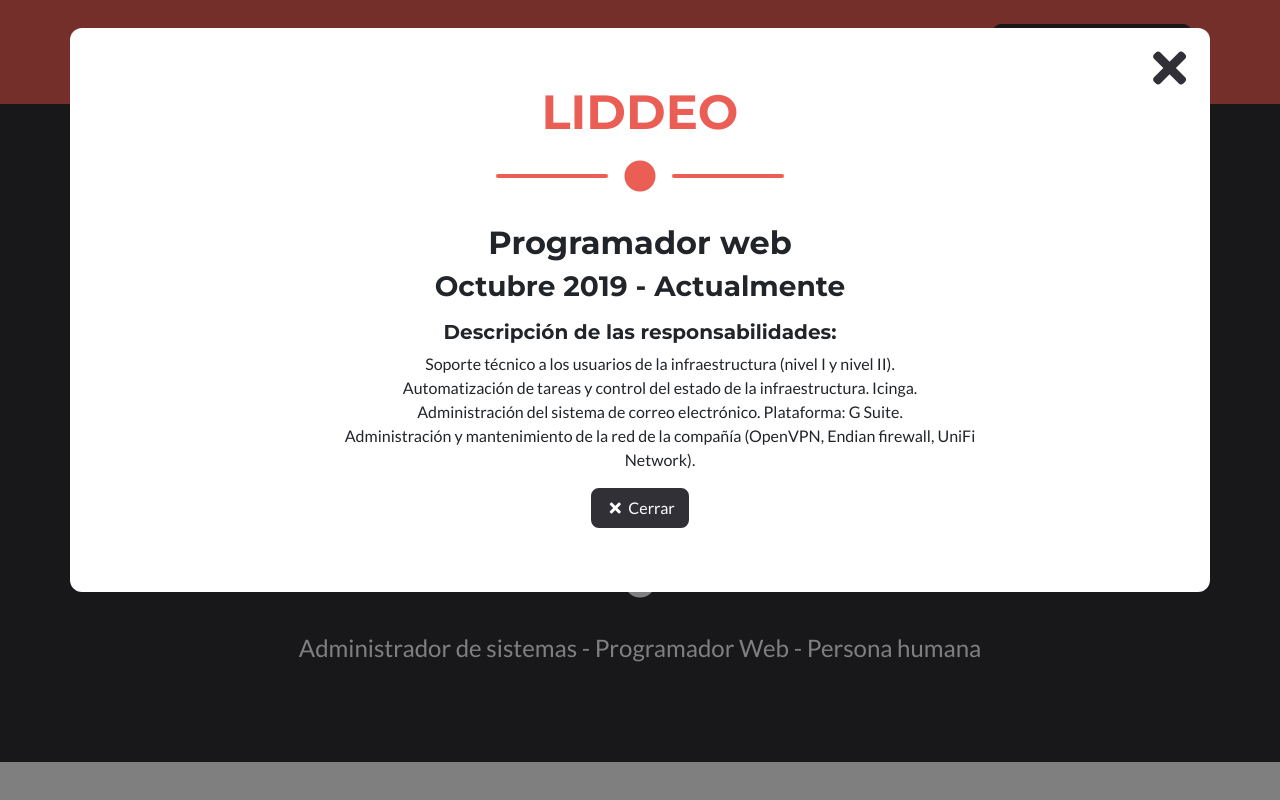
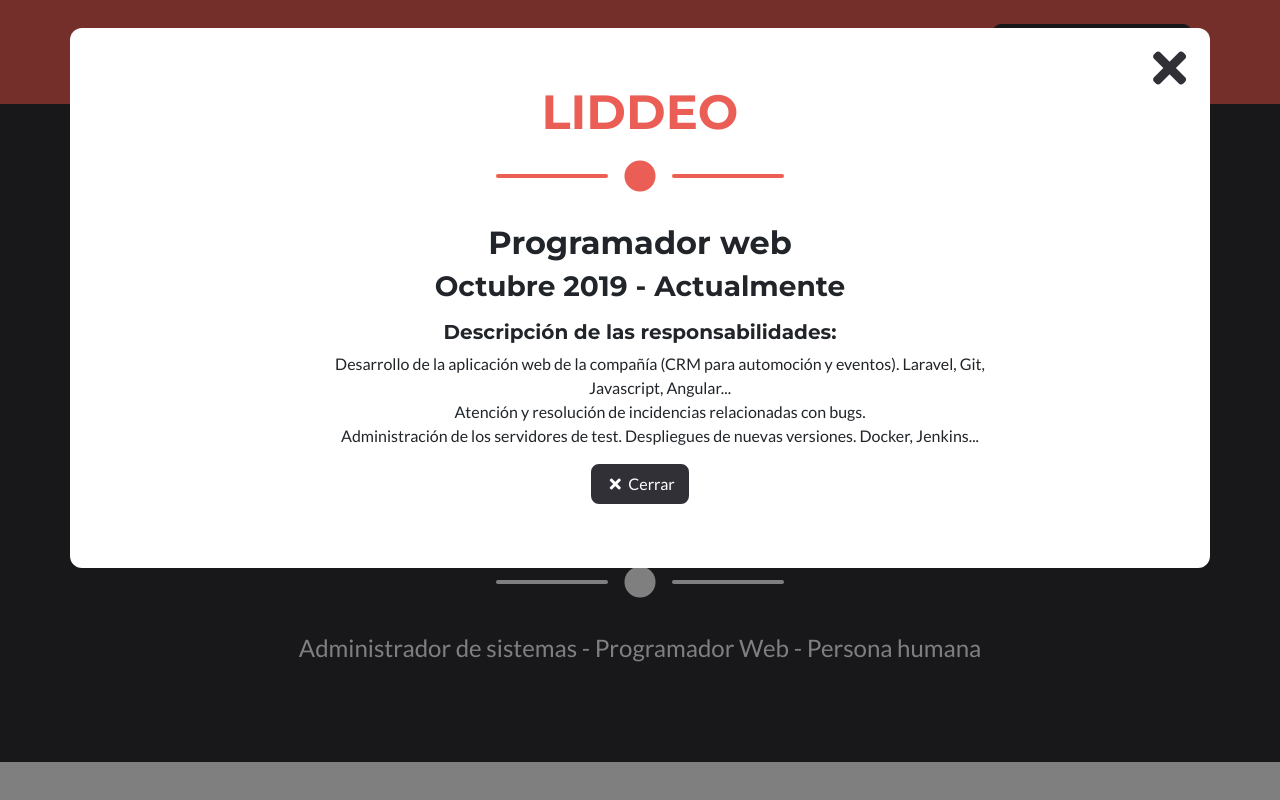
Before and after one commit to Marc-Duran/Marc-Duran, a PHP site: page / in a window 1280 px wide, after a click that opens the changed part. Run offline with PHP 8.4, Linux system fonts and the light colour scheme.

Commit message:
UPDATE: Liddeo Job Detail

```diff
--- a/index.php
+++ b/index.php
@@ -464,10 +464,11 @@
                 </p>
                 <h5>Descripción de las responsabilidades:</h5>
                 <ul>
-                  <li>Soporte técnico a los usuarios de la infraestructura (nivel I y nivel II).</li>
-                  <li>Automatización de tareas y control del estado de la infraestructura. Icinga.</li>
-                  <li>Administración del sistema de correo electrónico. Plataforma: G Suite.</li>
-                  <li>Administración y mantenimiento de la red de la compañía (OpenVPN, Endian firewall, UniFi Network).</li>
+                  <li>Desarrollo de la aplicación web de la compañía (CRM
+para automoción y eventos). Laravel, Git, Javascript, Angular...</li>
+                  <li>Atención y resolución de incidencias relacionadas con bugs.</li>
+                  <li>Administración de los servidores de test. Despliegues de nuevas
+versiones. Docker, Jenkins...</li>
                 </ul>
                 <button class="btn btn-primary" href="#" data-dismiss="modal">
                   <i class="fas fa-times fa-fw"></i>
```
